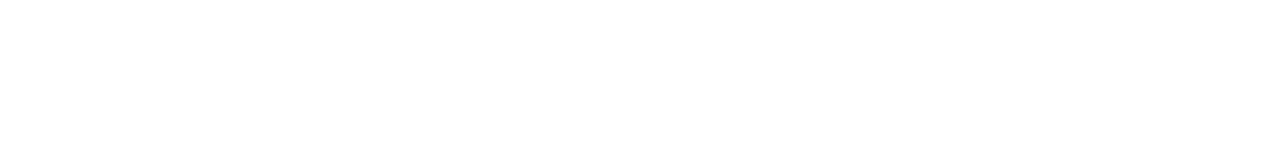
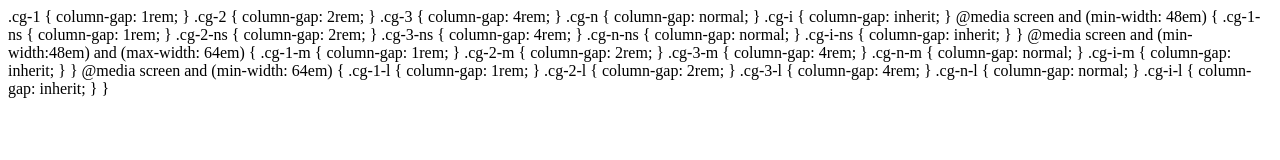
Before and after one commit to mrmrs/css-column-gap, a website: page index.html in a window 1280 px wide. Drawn offline with Linux system fonts and the light colour scheme.

Commit message:
Adding css contents to html file for documentation

```diff
--- a/index.html
+++ b/index.html
@@ -12,5 +12,35 @@
     <link rel="stylesheet" href="column-gap.css">
   </head>
   <body>
-  </body>
+.cg-1 { column-gap: 1rem; }
+.cg-2 { column-gap: 2rem; }
+.cg-3 { column-gap: 4rem; }
+.cg-n { column-gap: normal; }
+.cg-i { column-gap: inherit; }
+
+@media screen and (min-width: 48em) {
+.cg-1-ns { column-gap: 1rem; }
+.cg-2-ns { column-gap: 2rem; }
+.cg-3-ns { column-gap: 4rem; }
+.cg-n-ns { column-gap: normal; }
+.cg-i-ns { column-gap: inherit; }
+}
+
+@media screen and (min-width:48em) and (max-width: 64em) {
+.cg-1-m { column-gap: 1rem; }
+.cg-2-m { column-gap: 2rem; }
+.cg-3-m { column-gap: 4rem; }
+.cg-n-m { column-gap: normal; }
+.cg-i-m { column-gap: inherit; }
+}
+
+@media screen and (min-width: 64em) {
+.cg-1-l { column-gap: 1rem; }
+.cg-2-l { column-gap: 2rem; }
+.cg-3-l { column-gap: 4rem; }
+.cg-n-l { column-gap: normal; }
+.cg-i-l { column-gap: inherit; }
+}
+
+</body>
 </html>
```
